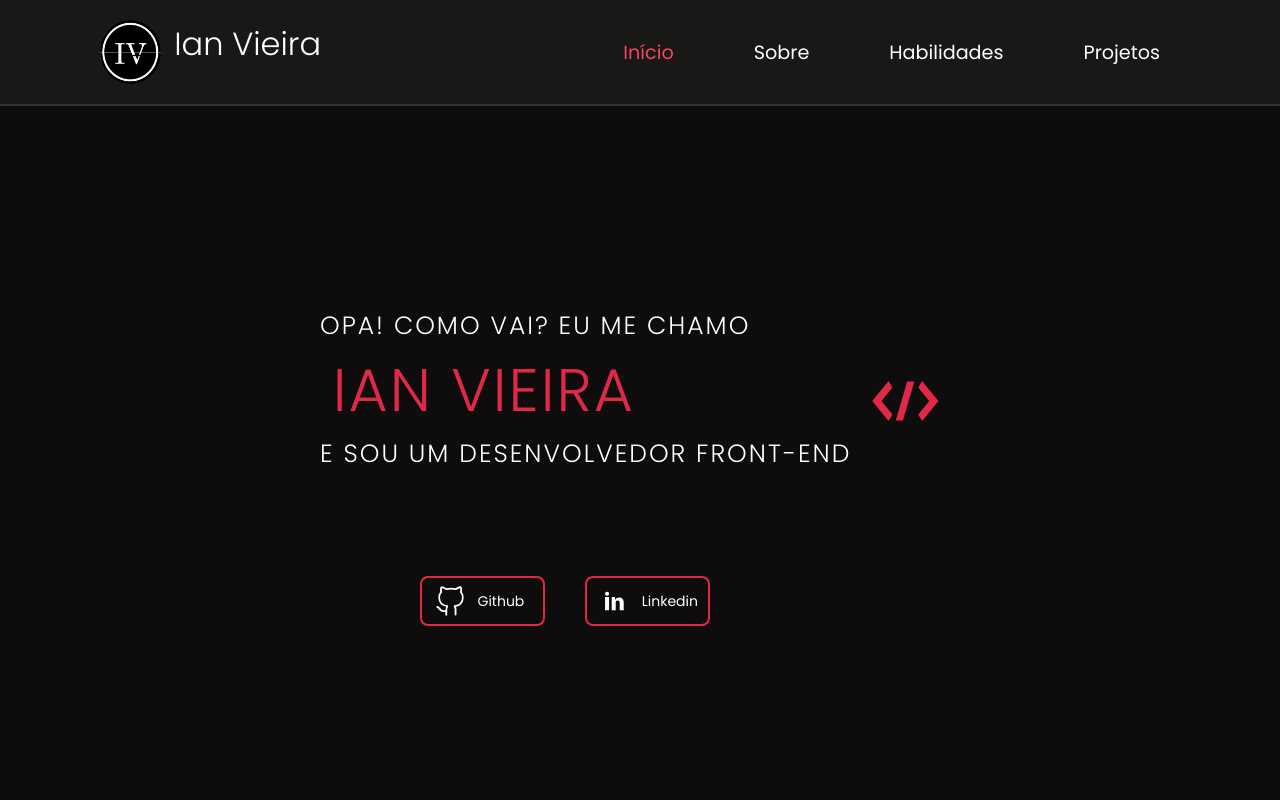
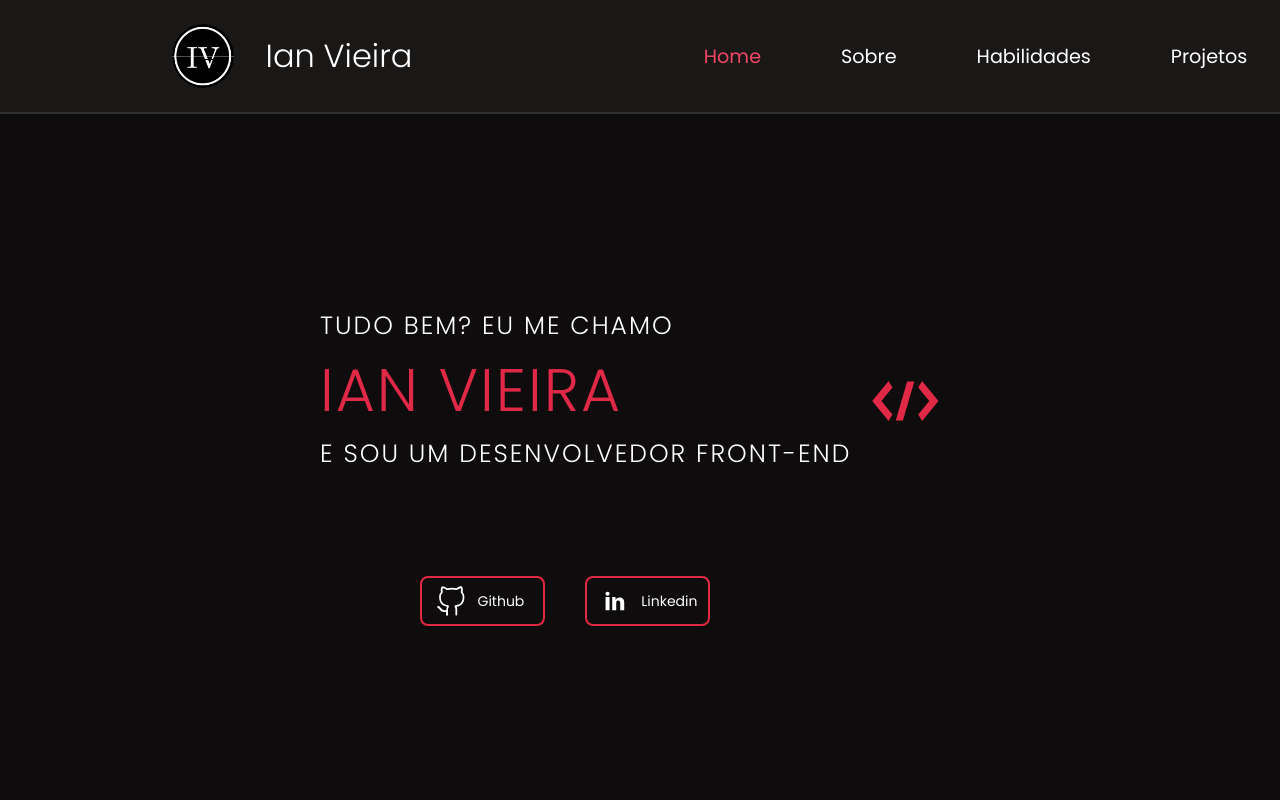
Before and after one commit to Ianvi1/Portfolio1.0, a React (Vite) app: page / in a window 1280 px wide. Shown: the top 800 px of the page. Built offline with nearby package versions, Linux system fonts and the light colour scheme.

Commit message:
navbar finalizada, e home também.

```diff
--- a/src/components/Home.sass
+++ b/src/components/Home.sass
@@ -8,19 +8,20 @@
   position: relative
   overflow: hidden
 
-.TextBox
-  font-size: 25px
-  color: #FFF
-  font-weight:300
-  letter-spacing: 2px
-  margin-left: 20rem
-  text-transform: uppercase
-  white-space: nowrap
-  margin-bottom: 20px
+  .TextBox
+    font-size: 25px
+    color: #FFF
+    font-weight:300
+    letter-spacing: 2px
+    margin-left: 20rem
+    text-transform: uppercase
+    white-space: nowrap
+    margin-bottom: 20px
 
-.NameBox
-  color: #e02946
-  font-size: 60px
+  .NameBox
+    color: #e02946
+    font-size: 60px
+    font-weight: 300
 
 
 .CodeIcon
@@ -40,34 +41,32 @@
   left: 25rem
   top: 16rem
 
-
-.ButtonArea
-  display: inline-flex
-  align-items: center
-  width:125px
-  height: 50px
-  border: 2px solid #e02942
-  border-radius: 8px
-  margin: 20px
-  margin-top: 20rem
-  position: relative
-
+  .ButtonArea
+    position: relative
+    display: inline-flex
+    align-items: center
+    width:125px
+    height: 50px
+    border: 2px solid #e02942
+    border-radius: 8px
+    margin: 20px
+    margin-top: 20rem
+    &:hover
+      background-color:#e02942
+      transition: .5s
+      border: none
   a
+    display: flex
+    align-items: center
+    justify-content: center
+    width:120px
+    height:50px
     text-decoration: none
     color: #FFF
     font-size: 32px
-    display: flex
-    align-items: center
-    justify-content: space-between
-    width:125px
-    height:50px
-    justify-content: center
+    border-radius: 8px
+    transition: color 0.5s
   p
     font-size: 14px
     margin-right: 10px
     z-index:10
-
-  a:hover
-    transition: .5s
-    color:#e02942
-    border-radius: 8px
--- a/src/components/Home.tsx
+++ b/src/components/Home.tsx
@@ -10,7 +10,7 @@ const HomePage = () => {
   <main id='home'>
     <div className='HomePage'>
         <div className='TextBox'>
-          <p>Opa! Como vai? eu me chamo</p>
+          <p>Tudo bem? eu me chamo</p>
           <h1 className='NameBox'>Ian Vieira</h1>
           <p>E sou um Desenvolvedor Front-End</p>
         </div>
--- a/src/components/Navbar.sass
+++ b/src/components/Navbar.sass
@@ -1,49 +1,52 @@
-nav
+header
   background-color: #1a1717
   position: fixed
   width: 100%
-  padding: 20px 100px
+  top: 0
+  left: 0
+  padding: 1.5rem 3%
   display: flex
   z-index: 99
   border-bottom: 2px solid #313131
-.logo
-  width: 64px
-  height: 64px
-  user-select: none
-
-  img
-    width: auto
-    height: 100%
-
-
-h1
-  font-size:  32px
-  font-weight:  300
-  color: #FFF
-  text-align: left
-  margin-left: 0.8rem
-
-
-
-.links
-  display: flex
-  justify-content:  space-between
+  justify-content: space-between
   align-items: center
 
-  li
-    list-style: none
+  .LogoArea
+    width: 64px
+    height: 64px
+    user-select: none
+    display: flex
+    align-items: center
+    justify-content: center
+    margin-left: 15%
 
-nav a
-  position: relative
-  font-size:  1.2em
-  color:  #FFF
-  text-decoration: none
-  margin-left:  40px
-  padding: 6px 20px
-  transition: .5s
+    img
+      width: 64px
+      height: 64px
+      user-select: none
 
-nav a:hover
-    color: #f24764
+    h1
+      font-size:  32px
+      font-weight:  300
+      color: #FFF
+      text-align: left
+      margin-left: 2rem
+      text-wrap: nowrap
 
-nav a.active
-  color:#f24764
+  nav a
+    position: relative
+    font-size:  1.2em
+    color:  #FFF
+    text-decoration: none
+    margin-left:  40px
+    padding: 6px 20px
+    transition: .5s
+
+  nav a:hover
+      color: #f24764
+
+  nav a.active
+    color:#f24764
+
+.NavBar
+  margin-left: 30%
--- a/src/components/Navbar.tsx
+++ b/src/components/Navbar.tsx
@@ -1,38 +1,25 @@
+import React, { useState } from 'react';
 import logoianvi from "../img/logoianvi.png";
-import './Navbar.sass'
+import './Navbar.sass';
 
 const Navbar = () => {
+  const [activeLink, setActiveLink] = useState<string>('#home');
 
+  const handleLinkClick = (link: string) => {
+    setActiveLink(link);
+  };
 
   return (
-    <header>
-      <nav>
-        <div className="logo">
-          <img src={logoianvi} alt="Logo" />
-        </div>
+    <header className="header">
+      <div className="LogoArea">
+        <img src={logoianvi} alt="Logo" />
         <h1>Ian Vieira</h1>
-        <ul className="links">
-          <li>
-              <a href="#home" className="active">
-                Início
-              </a>
-          </li>
-          <li>
-            <a href="#about">
-                Sobre
-              </a>
-          </li>
-          <li>
-          <a href="#skills">
-                Habilidades
-              </a>
-          </li>
-          <li>
-          <a href="#projects">
-                Projetos
-              </a>
-          </li>
-        </ul>
+      </div>
+      <nav className="NavBar">
+        <a href="#home" className={activeLink === '#home' ? 'active' : ''} onClick={() => handleLinkClick('#home')}>Home</a>
+        <a href="#about" className={activeLink === '#about' ? 'active' : ''} onClick={() => handleLinkClick('#about')}>Sobre</a>
+        <a href="#skills" className={activeLink === '#skills' ? 'active' : ''} onClick={() => handleLinkClick('#skills')}>Habilidades</a>
+        <a href="#projects" className={activeLink === '#projects' ? 'active' : ''} onClick={() => handleLinkClick('#projects')}>Projetos</a>
       </nav>
     </header>
   );
--- a/src/routes/Home.tsx
+++ b/src/routes/Home.tsx
@@ -2,6 +2,8 @@ import HomePage from "../components/Home"
 import AboutPage from "../components/About"
 import SkillsPage from "../components/Skills"
 import ProjectsPage from "../components/Projects"
+
+
 
 const Home = () => {
   return (
```
Also changed, not shown: src/globals.sass (line endings or trailing spaces).
